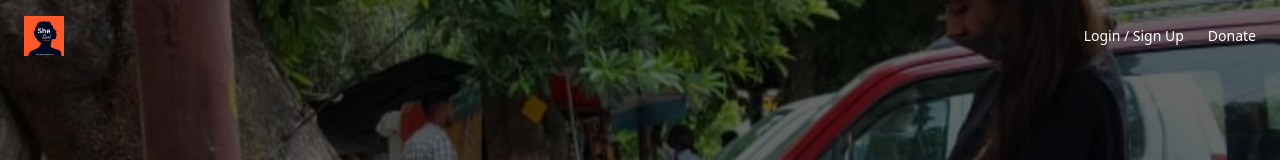
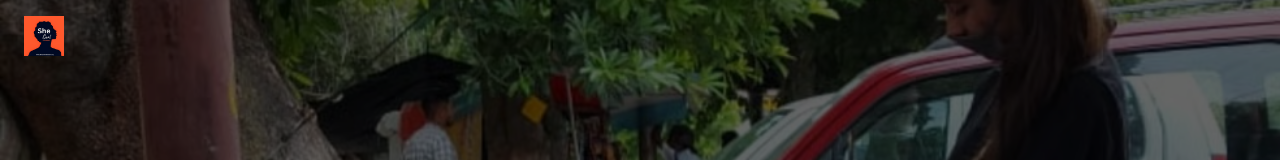
Before and after one commit to cjchandru798/fundraise-frontend-, a React (Vite) app: page /intro-page in a window 1280 px wide. Shown: the top 160 px of the page. Built offline with nearby package versions, Linux system fonts and the light colour scheme.

Commit message:
intro page fully completed

```diff
--- a/src/pages/IntroPage.tsx
+++ b/src/pages/IntroPage.tsx
@@ -30,8 +30,6 @@ export default function IntroPage() {
       <nav className="flex justify-between items-center px-6 py-4 absolute top-0 left-0 right-0 z-50">
         <img src="/src/logo.png" alt="Logo" className="h-10" />
         <div className="space-x-6 font-medium text-sm text-white">
-          <button onClick={() => navigate("/auth")} className="hover:text-green-400">Login / Sign Up</button>
-          <button onClick={() => setShowReferralModal(true)} className="hover:text-green-400">Donate</button>
         </div>
       </nav>
 
```
